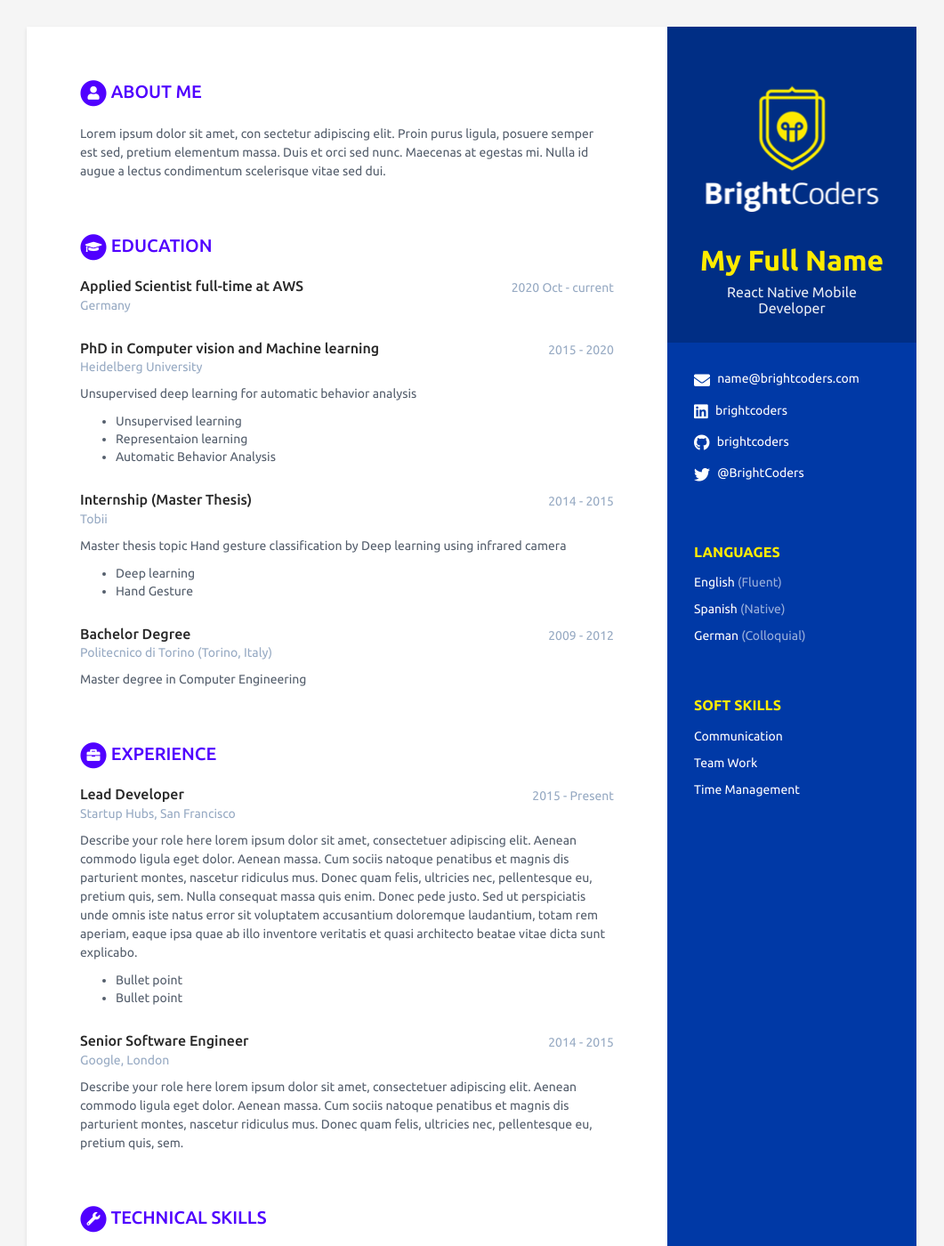
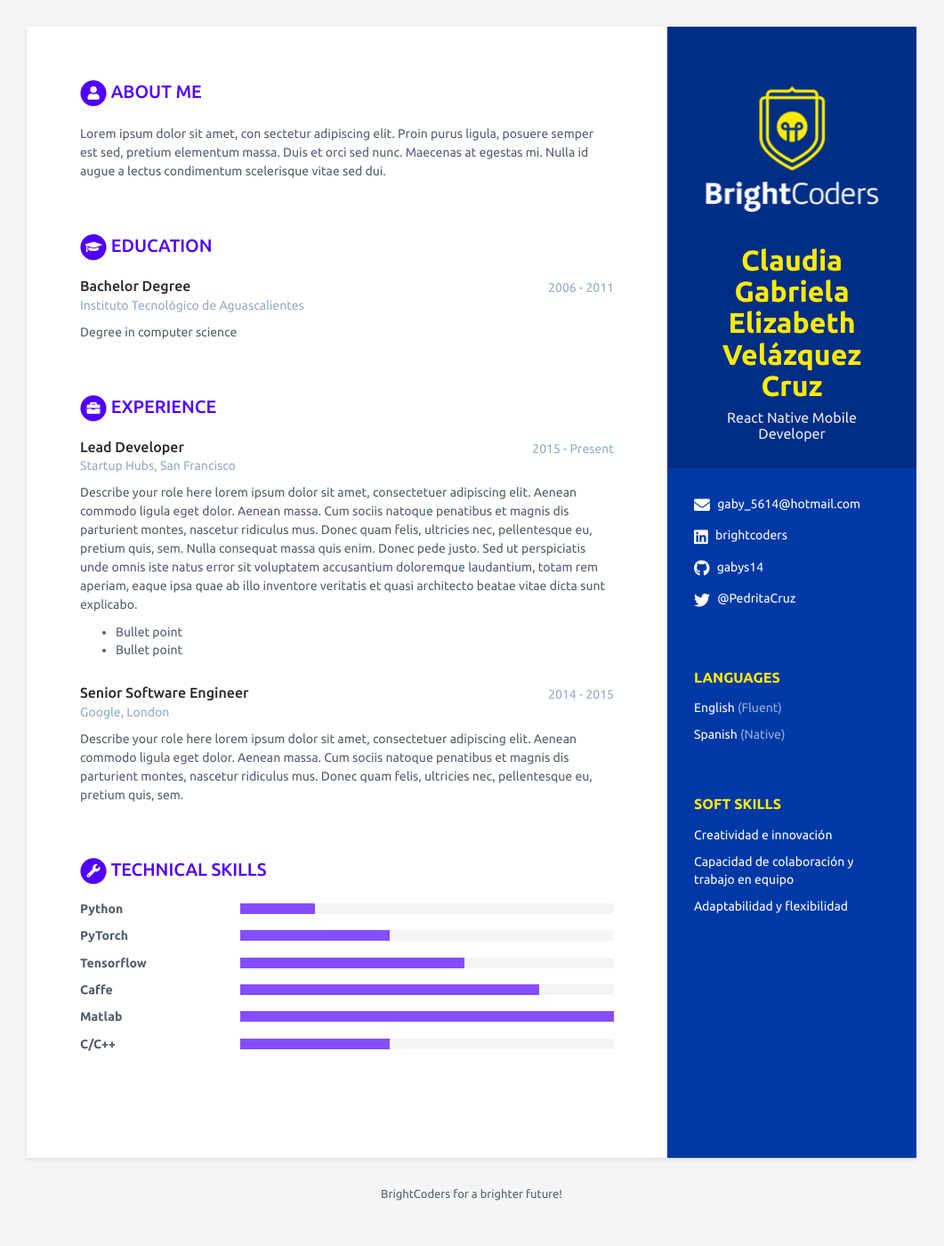
Before and after one commit to BC-MAY-21-RN/scorecard-gabys14, a Jekyll site: the page built from index.html, in a window 1280 px wide and 1400 px high. Shown: the whole window at 89% size, without its empty margins (110-1171 px from the left). Built offline with Jekyll 4.4.1, drawn with Linux system fonts in a browser that asks for light colours.

Commit message:
Update data.yml

```diff
--- a/_data/data.yml
+++ b/_data/data.yml
@@ -7,19 +7,19 @@ sidebar:
   education: False # NO MODIFICAR
 
   # Profile information
-  name: My Full Name # Nombre completo
+  name: Claudia Gabriela Elizabeth Velázquez Cruz # Nombre completo
   tagline: React Native Mobile Developer # React Native Mobile Developer ó Ruby on Rails Web Developer Según sea el caso
   avatar: escudo.png # No modificar
 
   # Actualiza tus datos de contacto
-  email: name@brightcoders.com
+  email: gaby_5614@hotmail.com
   phone:
   website: # No agregar http://
   linkedin: brightcoders
-  github: brightcoders
+  github: gabys14
   gitlab:
   bitbucket:
-  twitter: '@BrightCoders'
+  twitter: '@PedritaCruz'
   stack-overflow: # Number/Username, e.g. 123456/alandoe
   codewars:
   goodreads: # Number-Username, e.g. 123456-alandoe
@@ -32,18 +32,15 @@ sidebar:
     - idiom: Spanish
       level: Native # Utiliza el resultado de tu examen oficial, o el nivel de acuerdo al modelo Dreyfus
 
-    - idiom: German
-      level: Colloquial
-
   # Registra aquí tus soft skills. Agrega o elimina según sea necesario
   interests:
-    - item: Communication
+    - item: Creatividad e innovación
       link: # dejar en blanco
 
-    - item: Team Work
+    - item: Capacidad de colaboración y trabajo en equipo
       link: # dejar en blanco
 
-    - item: Time Management
+    - item: Adaptabilidad y flexibilidad
       link: # dejar en blanco
 
 # Registra aquí un resumen de tu perfil
@@ -54,35 +51,11 @@ career-profile:
 
 # Registra aquí tus estudios. Agrega o elimina según sea necesario
 educationcomplete:
-  - degree: Applied Scientist full-time at AWS
-    university: Germany
-    time: 2020 Oct - current
+  - degree: Bachelor Degree
+    university: Instituto Tecnológico de Aguascalientes
+    time: 2006 - 2011
     details: |
-
-  - degree: PhD in Computer vision and Machine learning
-    university: Heidelberg University
-    time: 2015 - 2020
-    details: |
-      Unsupervised deep learning for automatic behavior analysis
-
-        - Unsupervised learning
-        - Representaion learning
-        - Automatic Behavior Analysis
-
-  - degree: Internship (Master Thesis)
-    university: Tobii
-    time: 2014 - 2015
-    details: |
-      Master thesis topic Hand gesture classification by Deep learning using infrared camera
-
-        - Deep learning
-        - Hand Gesture
-
-  - degree: Bachelor Degree
-    university: Politecnico di Torino (Torino, Italy)
-    time: 2009 - 2012
-    details: |
-      Master degree in Computer Engineering
+      Degree in computer science
 
 # Registra aquí tu experiencia. Agrega o elimina según sea necesario
 experiences:
```
